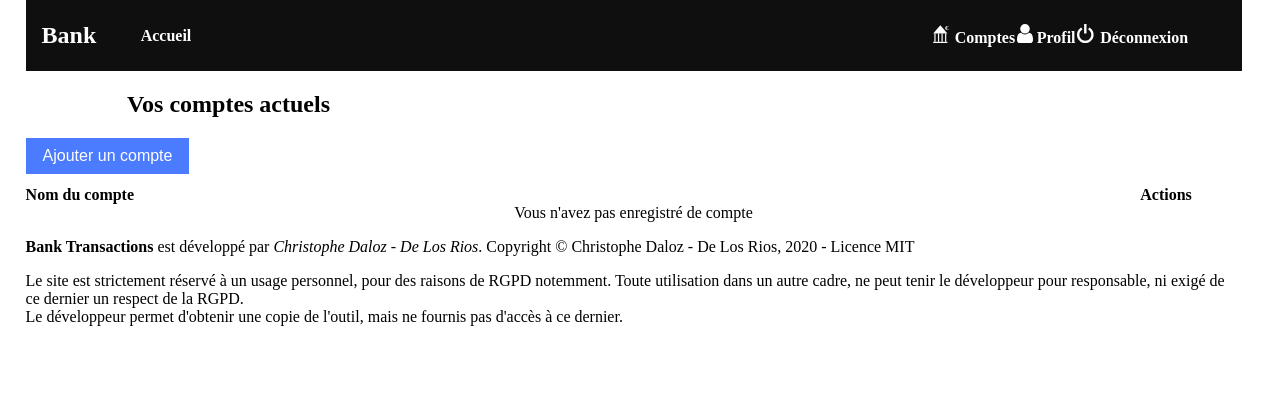
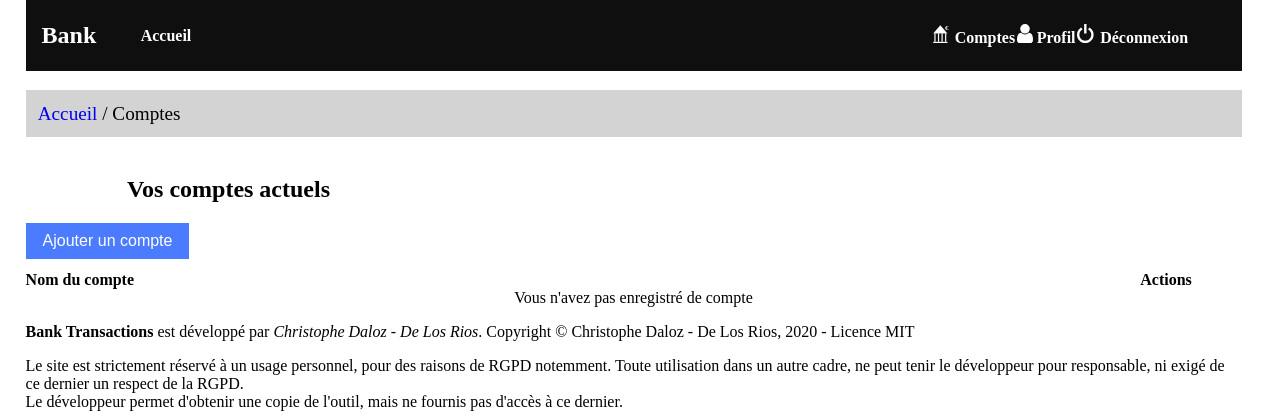
Before and after one commit to Christophedlr/bank-transactions, a Django app: page /account/ in a window 1280 px wide. Shown: the top 420 px of the page. Run offline with Django 3.2, Linux system fonts and the light colour scheme; the visitor is signed in with stand-in values (Sample User, id 1).

Commit message:
Add breadcrumb in accounts list

```diff
--- a/bank/bank/system/templates/system/list.html
+++ b/bank/bank/system/templates/system/list.html
@@ -2,6 +2,13 @@
 {% load static %}
 
 {% block title %}Comptes{% endblock %}
+
+{% block breadcrumb %}
+    <ul class="breadcrumb">
+        <li><a href="{% url 'index' %}">Accueil</a></li>
+        <li>Comptes</li>
+    </ul>
+{% endblock %}
 
 {% block body%}
     <div class="row">
@@ -10,7 +17,7 @@
 
     <div class="row">
         <div class="col-12">
-            <a href="#" class="btn btn-primary">Ajouter un compte</a>
+            <a href="{% url 'add_account_system' %}" class="btn btn-primary">Ajouter un compte</a>
         </div>
     </div>
 
@@ -21,7 +28,7 @@
     <div class="row">
         {% if accounts %}
             {% for account in accounts %}
-                <div class="col-11"><a href="#" class="account-name">{{ account.name }}</a></div>
+                <div class="col-11"><a href="{% url 'list_transactions_system' account.id %}" class="account-name">{{ account.name }}</a></div>
                 <div class="col-1">
                     <img src="{% static 'system/images/pencil.svg' %}" class="ico ico-pencil">
                     <img src="{% static 'system/images/delete.svg' %}" class="ico ico-delete">
```
